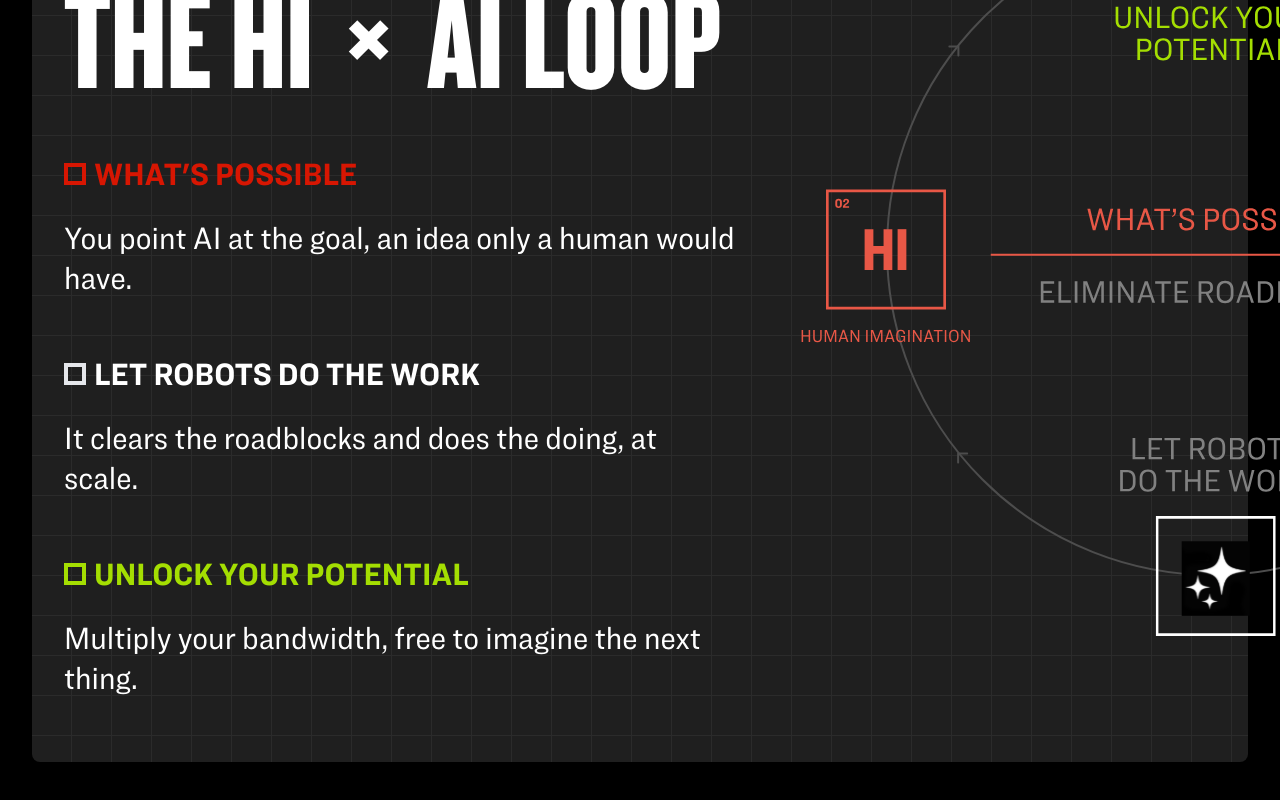
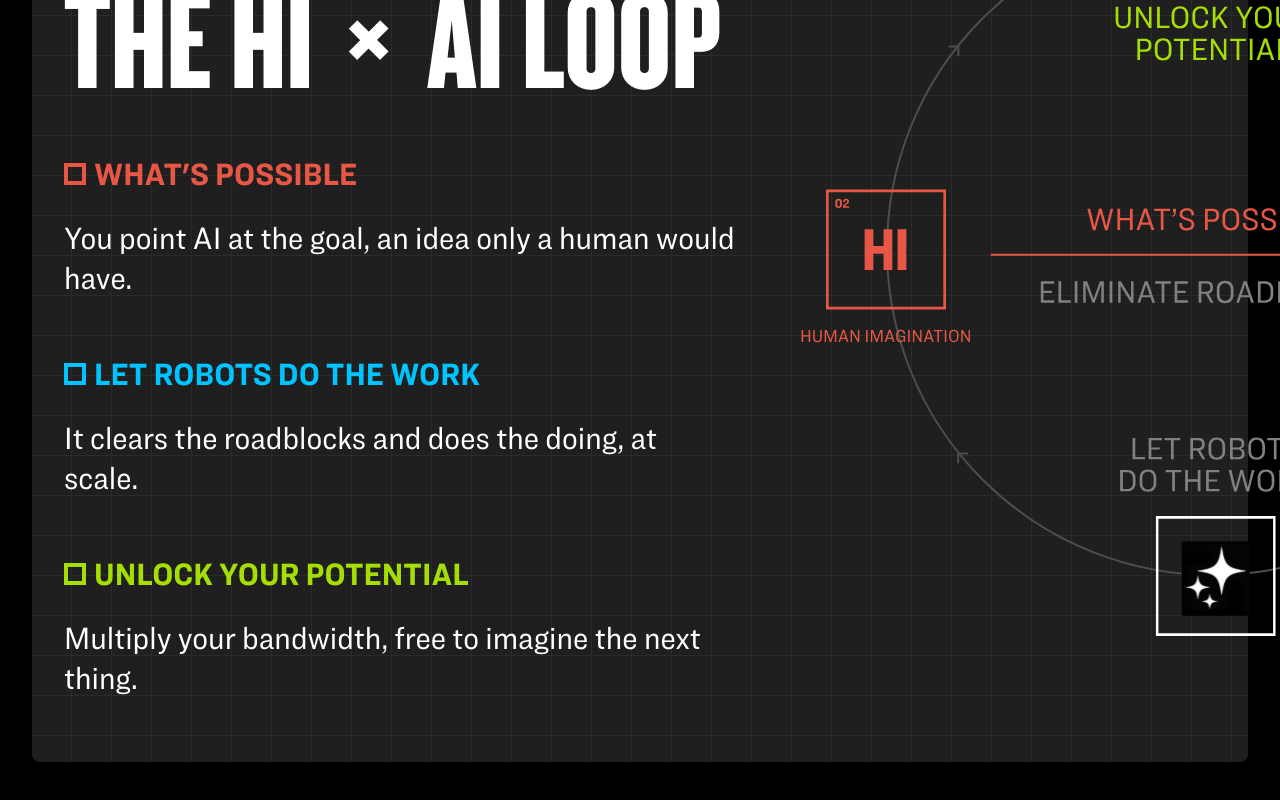
Before and after one commit to daviselen/website, a React (Vite) app: page / in a window 1280 px wide. Shown: the part 5576-6376 px from the top of the page. Built offline with nearby package versions, Linux system fonts and the light colour scheme.

Commit message:
Update variables

```diff
--- a/tailwind.config.js
+++ b/tailwind.config.js
@@ -27,9 +27,22 @@ export default {
           500: "#818181", // Neutral/500, named style "Gray"
           700: "#4d4d4d", // Neutral/700, named style "Dark Gray"
         },
-        red: "#D71602", // named style "Red" — "WHAT'S POSSIBLE" / HI cube accent
-        blue: "#00BBDE", // named style "Blue" — "LET ROBOTS DO THE WORK" / AI cube accent
-        brick: "#B8483D", // named style "Brick" — "Human Imagination" diagram text
+        red: "#E85746", // named style "Red" — "WHAT'S POSSIBLE" / HI cube accent — per direct
+        // confirmation this is the correct value, not the #D71602 pulled earlier
+        // via get_design_context (which was accurate at the time it was pulled;
+        // this value has since changed on the Figma side, or the earlier pull
+        // was wrong — the person who can see the file said #E85746 is right,
+        // which per FIGMA_WORKFLOW.md #10 outranks a tool-pulled value).
+        // Was `blue: "#00BBDE"` (named style "Blue"). Since the HI/AI frame
+        // in Figma was restructured for clarity, "LET ROBOTS DO THE WORK"'s
+        // accent now resolves through a different pair of variables
+        // (color/cyan/500 and information/500, both #00C3FF) instead of
+        // that named style — close to the old value but not the same hex.
+        // Renamed the token to match what it actually traces to now rather
+        // than leaving a `blue` token pointing at a color/name pairing that
+        // no longer applies.
+        cyan: "#00C3FF", // color/cyan/500, information/500 — "LET ROBOTS DO THE WORK"
+        brick: "#B8483D", // named style "Brick" — "Human Imagination" diagram text (now baked into chart.svg, not live text)
         primary: {
           300: "#a4de02", // Primary/300, named style "DE Brand Green" — "UNLOCK YOUR POTENTIAL"
         },
@@ -58,8 +71,6 @@ export default {
         2300: "184px",
         2400: "192px",
         3000: "240px",
-        3200: "256px",
-        4500: "360px",
       },
       borderRadius: {
         md: "8px", // Border/Radius/md — every card/image corner on the page
```
